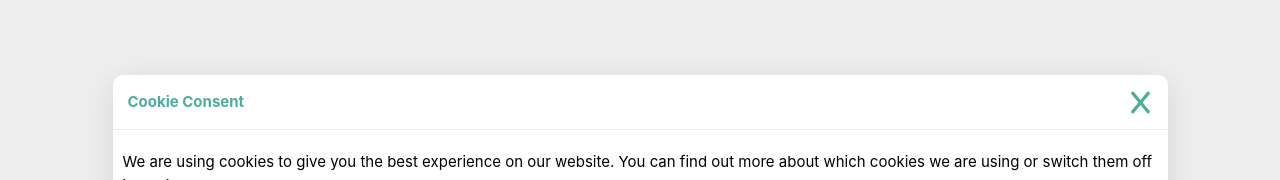
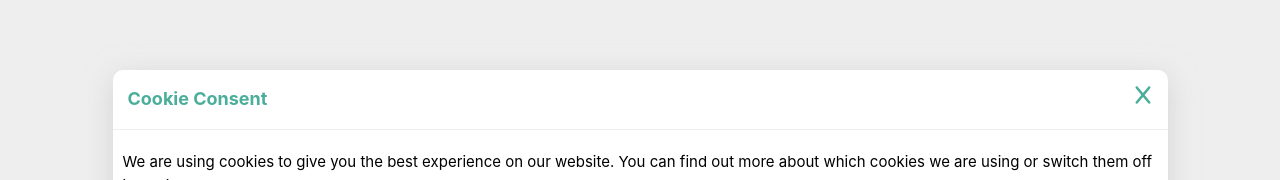
Before and after one commit to Gismo1337/vue-cookie-consent-banner, a Vue app: page / in a window 1280 px wide. Shown: the part 474-654 px from the top of the page. Built offline with nearby package versions, Linux system fonts and the light colour scheme.

Commit message:
Title size fix

```diff
--- a/src/components/CookieModal.vue
+++ b/src/components/CookieModal.vue
@@ -202,6 +202,7 @@ const decline = () => {
   color: #4aae9b;
   justify-content: space-between;
   font-weight: bold;
+  font-size: 1.2em;
 }
 
 .modal-footer {
@@ -229,8 +230,8 @@ const decline = () => {
 }
 
 .btn-close-svg {
-  width: 25px;
-  height: 25px;
+  width: 20px;
+  height: 20px;
   fill: #4aae9b;
 }
 
```
Also changed, not shown: 7 other files (tests, documents, lock files or other folders).
